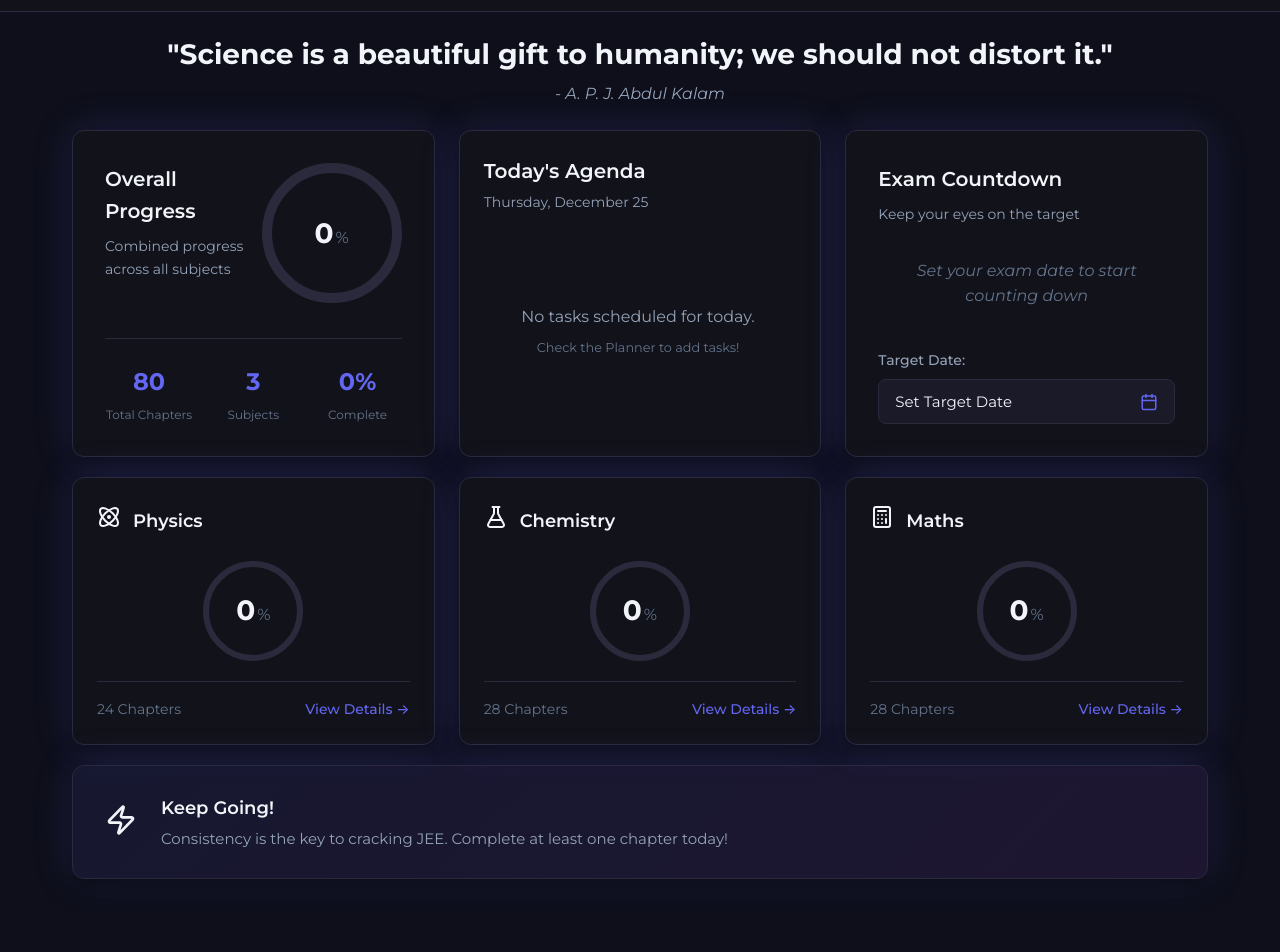
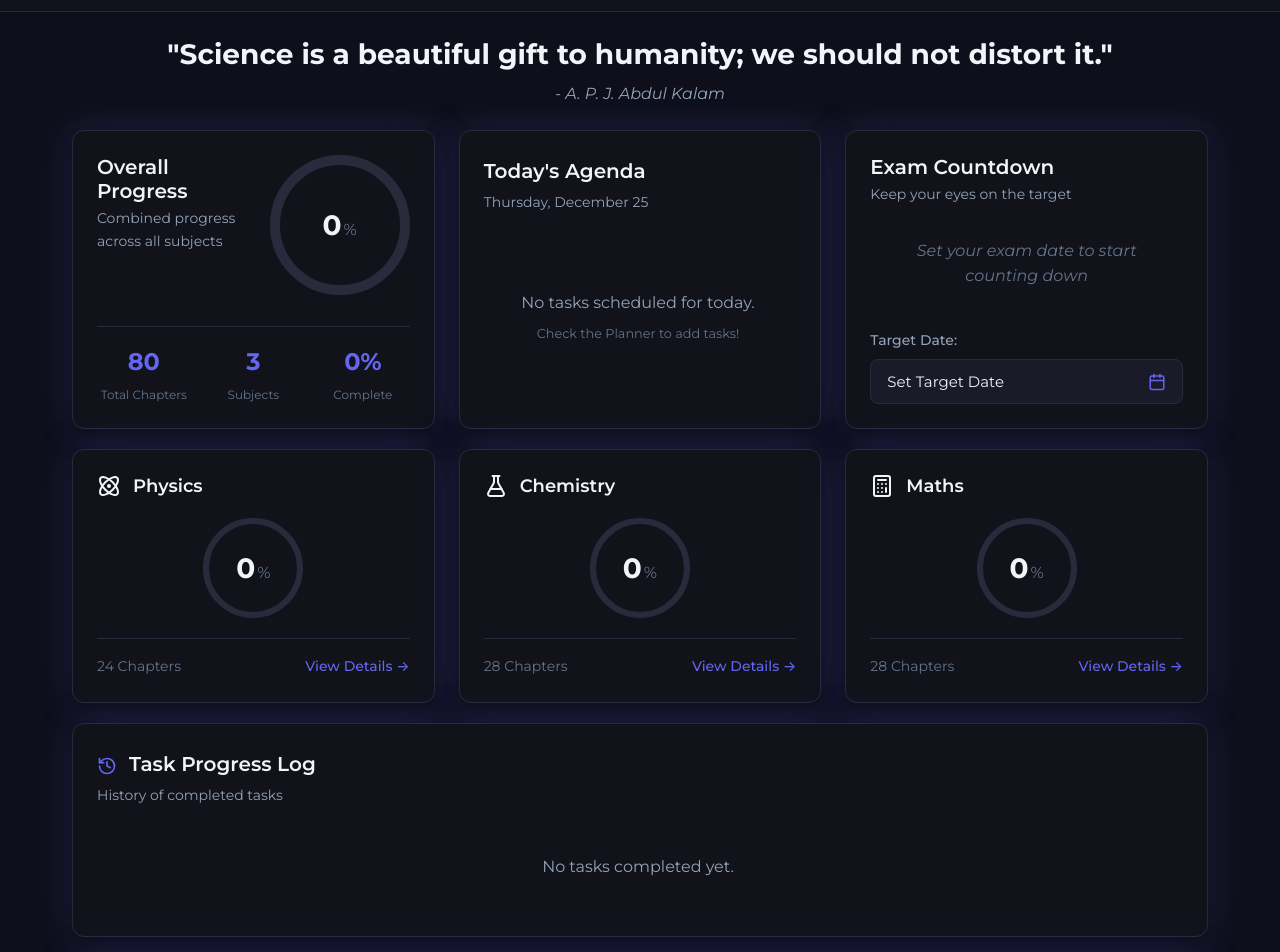
Before and after one commit to Namankatiyar/pcm-tracker, a React (Vite) app: page / in a window 1280 px wide. Shown: the part 60-1012 px from the top of the page. Before the commit the page ends 971 px from the top, so only its background shows below. Built offline with nearby package versions, Linux system fonts and the light colour scheme.

Commit message:
adding progress log and fixing ui inconsistencies

```diff
--- a/src/App.css
+++ b/src/App.css
@@ -140,6 +140,7 @@ body {
   gap: 0.75rem;
   font-weight: 700;
   font-size: 1.25rem;
+  line-height: 1;
 }
 
 .logo-icon {
@@ -185,6 +186,9 @@ body {
 
 .nav-icon {
   font-size: 1.125rem;
+  display: flex;
+  align-items: center;
+  justify-content: center;
 }
 
 .header-actions {
@@ -330,7 +334,7 @@ body {
   background: var(--bg-secondary);
   border: 1px solid var(--border);
   border-radius: var(--border-radius);
-  padding: 2rem;
+  padding: 1.5rem;
   box-shadow: var(--shadow-lg), var(--shadow-glow);
   display: flex;
   flex-direction: column;
@@ -342,14 +346,15 @@ body {
   display: flex;
   justify-content: space-between;
   align-items: flex-start;
-  margin-bottom: 1.5rem;
+  margin-bottom: 1rem;
   gap: 1rem;
 }
 
 .overall-text h2 {
   font-size: 1.25rem;
   font-weight: 600;
-  margin-bottom: 0.5rem;
+  margin-bottom: 0.25rem;
+  line-height: 1.2;
 }
 
 .overall-text p {
@@ -360,7 +365,7 @@ body {
 .overall-stats {
   display: flex;
   justify-content: space-between;
-  padding-top: 1.5rem;
+  padding-top: 1rem;
   border-top: 1px solid var(--border);
   gap: 1rem;
 }
@@ -389,7 +394,8 @@ body {
 .countdown-header h2 {
   font-size: 1.25rem;
   font-weight: 600;
-  margin-bottom: 0.5rem;
+  margin-bottom: 0.25rem;
+  line-height: 1.2;
 }
 
 .countdown-header p {
@@ -513,11 +519,15 @@ body {
 
 .subject-icon {
   font-size: 1.5rem;
+  display: flex;
+  align-items: center;
+  justify-content: center;
 }
 
 .subject-card-header h3 {
   font-size: 1.125rem;
   font-weight: 600;
+  line-height: 1;
 }
 
 .subject-card-footer {
@@ -711,8 +721,8 @@ body {
 
 .add-material-btn:hover {
   background: var(--accent);
-  color: white;
-  border-color: var(--accent);
+  color: var(--accent-text);
+  border-color: var(--accent-border);
 }
 
 .chapter-table {
@@ -776,10 +786,11 @@ body {
   width: 16px;
   height: 16px;
   background: var(--accent);
-  color: white;
+  color: var(--accent-text);
   border-radius: 50%;
   font-size: 0.65rem;
   margin-left: 0.4rem;
+  border: 1px solid var(--accent-border);
 }
 
 /* Specificity fix for centering */
@@ -898,7 +909,7 @@ th.material-header, td.material-cell {
 
 .checkbox-container input:checked ~ .checkmark::after {
   content: '✓';
-  color: white;
+  color: var(--accent-text);
   font-size: 0.75rem;
   font-weight: 600;
 }
@@ -1142,7 +1153,7 @@ th.material-header, td.material-cell {
 
 .calendar-day.selected {
   background: var(--accent);
-  color: white;
+  color: var(--accent-text);
 }
 
 .calendar-day.today {
@@ -1151,7 +1162,7 @@ th.material-header, td.material-cell {
 }
 
 .calendar-day.today.selected {
-  color: white;
+  color: var(--accent-text);
   border-color: transparent;
 }
 
@@ -1356,8 +1367,8 @@ th.material-header, td.material-cell {
 
 .action-btn.primary {
     background: var(--accent);
-    color: white;
-    border: 1px solid var(--accent);
+    color: var(--accent-text);
+    border: 1px solid var(--accent-border);
 }
 
 .action-btn.primary:hover {
@@ -1467,7 +1478,7 @@ th.material-header, td.material-cell {
   align-items: center;
   justify-content: center;
   cursor: pointer;
-  color: white;
+  color: var(--accent-text);
   transition: all 0.2s;
   flex-shrink: 0;
 }
@@ -1476,7 +1487,7 @@ th.material-header, td.material-cell {
 }
 .agenda-check.checked {
   background: var(--accent);
-  border-color: var(--accent);
+  border-color: var(--accent-border);
 }
 .agenda-info {
   flex: 1;
@@ -1531,8 +1542,8 @@ th.material-header, td.material-cell {
 /* ===== Buttons ===== */
 .primary-btn {
   background: var(--accent);
-  color: white;
-  border: none;
+  color: var(--accent-text);
+  border: 1px solid var(--accent-border);
   border-radius: var(--border-radius-sm);
   padding: 0.75rem 1.5rem;
   font-weight: 600;
@@ -1670,3 +1681,18 @@ th.material-header, td.material-cell {
     border: 2px solid #f59e0b;
     background: linear-gradient(to bottom, rgba(245, 158, 11, 0.05), var(--bg-secondary));
 }
+
+/* ===== Pending Tag ===== */
+.pending-tag {
+  display: inline-flex;
+  align-items: center;
+  gap: 4px;
+  background-color: var(--priority-high-bg);
+  color: var(--priority-high);
+  font-size: 0.7rem;
+  font-weight: 600;
+  padding: 2px 6px;
+  border-radius: 4px;
+  margin-left: 6px;
+  white-space: nowrap;
+}
--- a/src/components/Dashboard.tsx
+++ b/src/components/Dashboard.tsx
@@ -1,6 +1,7 @@
 import { useState } from 'react';
 import { ProgressRing } from './ProgressBar';
 import { Subject, SubjectData, PlannerTask } from '../types';
+import { TaskLog } from './TaskLog';
 import { DatePickerModal } from './DatePickerModal';
 import { Atom, FlaskConical, Calculator, Zap, Calendar, Check } from 'lucide-react';
 
@@ -80,6 +81,15 @@ export function Dashboard({
             return a.time.localeCompare(b.time);
         });
 
+    const isTaskOverdue = (task: PlannerTask) => {
+        if (task.completed) return false;
+        const now = new Date();
+        const [hours, minutes] = task.time.split(':').map(Number);
+        const taskTime = new Date();
+        taskTime.setHours(hours, minutes, 0, 0);
+        return now > taskTime;
+    };
+
     return (
         <div className="dashboard">
             <div className="dashboard-header">
@@ -135,7 +145,10 @@ export function Dashboard({
                                         {task.completed && <Check size={12} />}
                                     </button>
                                     <div className="agenda-info">
-                                        <span className="agenda-title">{task.title}</span>
+                                        <span className="agenda-title">
+                                            {task.title}
+                                            {isTaskOverdue(task) && <span className="pending-tag">Pending</span>}
+                                        </span>
                                         {task.subtitle && (
                                             <span className="agenda-subtitle">
                                                 {task.subject && (
@@ -233,6 +246,8 @@ export function Dashboard({
                 })}
             </div>
 
+            <TaskLog tasks={plannerTasks} />
+
             <div className="motivation-card">
                 <div className="motivation-icon"><Zap size={32} /></div>
                 <div className="motivation-text">
--- a/src/components/Header.tsx
+++ b/src/components/Header.tsx
@@ -24,7 +24,7 @@ const ACCENT_COLORS = [
     { name: 'Pink', value: '#ec4899' },
     { name: 'Lime', value: '#84cc16' },
     { name: 'Fuchsia', value: '#d946ef' },
-    { name: 'Sky', value: '#0ea5e9' },
+    { name: 'Blue', value: '#3b82f6' },
 ];
 
 export function Header({ currentView, onNavigate, theme, onThemeToggle, accentColor, onAccentChange }: HeaderProps) {
@@ -68,7 +68,7 @@ export function Header({ currentView, onNavigate, theme, onThemeToggle, accentCo
                             title="Change accent color"
                         >
                             <div className="current-color-indicator" style={{ backgroundColor: accentColor }}>
-                                <Palette size={20} color="white" style={{ opacity: 0.8 }} />
+                                <Palette size={20} color="var(--accent-text)" style={{ opacity: 0.8 }} />
                             </div>
                         </button>
 
--- a/src/components/InputModal.tsx
+++ b/src/components/InputModal.tsx
@@ -70,7 +70,7 @@ export function InputModal({
                         className="modal-btn confirm"
                         onClick={() => handleSubmit()}
                         disabled={!value.trim()}
-                        style={{ backgroundColor: 'var(--accent)' }} // Use accent color for positive action
+                        style={{ backgroundColor: 'var(--accent)', color: 'var(--accent-text)', border: '1px solid var(--accent-border)' }} // Use accent color for positive action
                     >
                         {confirmLabel}
                     </button>
--- /dev/null
+++ b/src/components/TaskLog.tsx
@@ -0,0 +1,82 @@
+import { PlannerTask } from '../types';
+import { History, CheckCircle2 } from 'lucide-react';
+
+interface TaskLogProps {
+    tasks: PlannerTask[];
+}
+
+export function TaskLog({ tasks }: TaskLogProps) {
+    const completedTasks = tasks
+        .filter(t => t.completed)
+        .sort((a, b) => {
+            if (a.completedAt && b.completedAt) {
+                return new Date(b.completedAt).getTime() - new Date(a.completedAt).getTime();
+            }
+            // Fallback to scheduled date if completedAt missing (legacy data)
+            return new Date(b.date).getTime() - new Date(a.date).getTime();
+        });
+
+    const formatCompletedDate = (isoDate?: string) => {
+        if (!isoDate) return '';
+        const date = new Date(isoDate);
+        return date.toLocaleDateString('en-US', { month: 'short', day: 'numeric', hour: '2-digit', minute: '2-digit' });
+    };
+
+    return (
+        <div className="task-log-card" style={{
+            background: 'var(--bg-secondary)',
+            border: '1px solid var(--border)',
+            borderRadius: 'var(--border-radius)',
+            padding: '1.5rem',
+            boxShadow: 'var(--shadow-lg), var(--shadow-glow)',
+            display: 'flex',
+            flexDirection: 'column',
+            gap: '1rem',
+            maxHeight: '400px'
+        }}>
+            <div className="agenda-header" style={{ marginBottom: 0 }}>
+                <div style={{ display: 'flex', alignItems: 'center', gap: '0.75rem' }}>
+                    <History size={20} style={{ color: 'var(--accent)' }} />
+                    <h2>Task Progress Log</h2>
+                </div>
+                <p>History of completed tasks</p>
+            </div>
+
+            <div className="agenda-list">
+                {completedTasks.length > 0 ? (
+                    completedTasks.map(task => (
+                        <div key={task.id} className="agenda-item" style={{ background: 'var(--bg-tertiary)' }}>
+                             <div className="agenda-check checked" style={{ cursor: 'default' }}>
+                                <CheckCircle2 size={14} />
+                            </div>
+                            <div className="agenda-info">
+                                <span className="agenda-title" style={{ color: 'var(--text-primary)' }}>{task.title}</span>
+                                {task.subtitle && (
+                                    <span className="agenda-subtitle">
+                                         {task.subject && (
+                                            <span style={{
+                                                color: `var(--${task.subject})`,
+                                                fontWeight: 600,
+                                                marginRight: '4px'
+                                            }}>
+                                                {task.subject.charAt(0).toUpperCase() + task.subject.slice(1)} •
+                                            </span>
+                                        )}
+                                        {task.subtitle}
+                                    </span>
+                                )}
+                            </div>
+                            <div className="agenda-time" style={{ fontSize: '0.7rem' }}>
+                                {task.completedAt ? formatCompletedDate(task.completedAt) : task.date}
+                            </div>
+                        </div>
+                    ))
+                ) : (
+                    <div className="empty-agenda">
+                        <p>No tasks completed yet.</p>
+                    </div>
+                )}
+            </div>
+        </div>
+    );
+}
--- a/src/types/index.ts
+++ b/src/types/index.ts
@@ -39,4 +39,5 @@ export interface PlannerTask {
     subject?: Subject;
     chapterSerial?: number;
     material?: string;
+    completedAt?: string;
 }
```
Also changed, not shown: src/App.tsx (+21 -2 lines), src/components/Planner.tsx (+17 -4 lines), src/components/TaskModal.tsx (+6 -5 lines).
